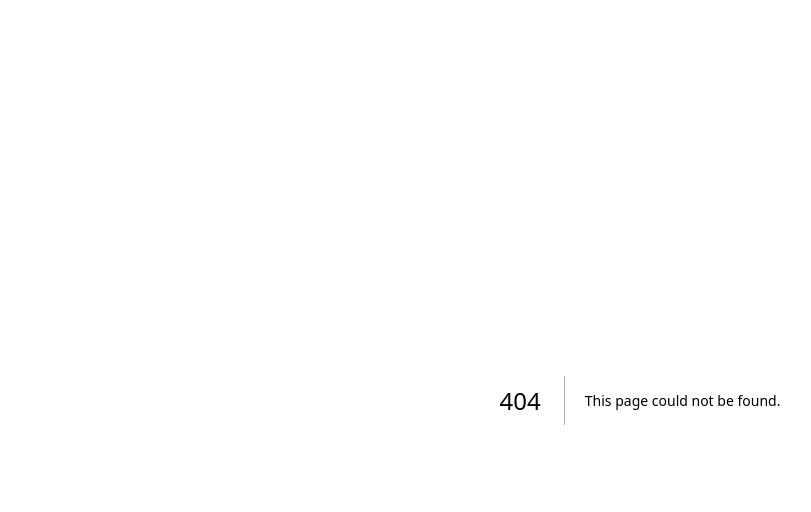
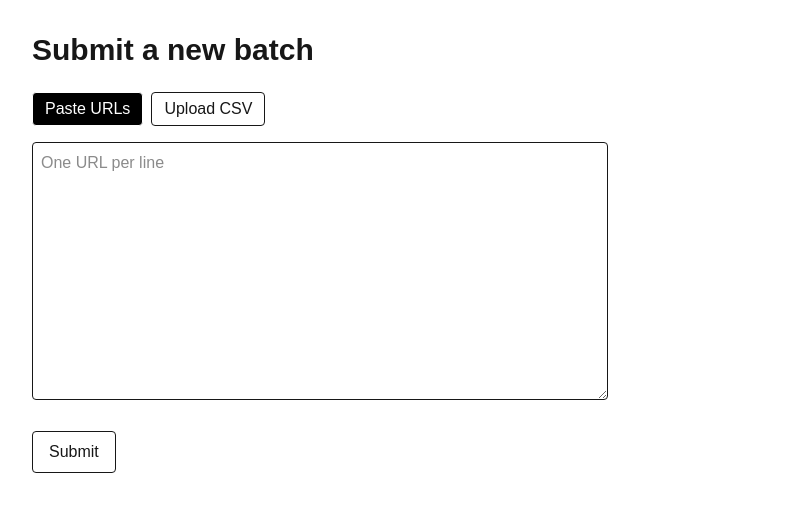
Before and after one commit to Biraj010/URL-Health-Checker, a Next.js app in the folder apps/web/: page /batches/new in a window 1280 px wide. Before the commit this address had no page. Shown: the top 512 px of the page, without its empty margins (0-811 px from the left). Built offline with nearby package versions, Linux system fonts and the light colour scheme.

Commit message:
page added with form and csv upload

```diff
--- /dev/null
+++ b/apps/web/src/app/batches/new/page.tsx
@@ -0,0 +1,73 @@
+"use client";
+
+import { useState } from "react";
+
+type Mode = "paste" | "csv";
+
+export default function NewBatchPage() {
+  const [mode, setMode] = useState<Mode>("paste");
+  const [pastedUrls, setPastedUrls] = useState<string>("");
+  const [csvFile, setCsvFile] = useState<File | null>(null);
+
+  function handleSubmit() {
+    // Placeholder only — no parsing, validation, or API call yet.
+    if (mode === "paste") {
+      console.log("mode: paste", "input:", pastedUrls);
+    } else {
+      console.log("mode: csv", "file:", csvFile?.name ?? null);
+    }
+  }
+
+  return (
+    <div className="min-h-screen p-8">
+      <h1 className="text-3xl font-semibold">Submit a new batch</h1>
+
+      <div className="mt-6 flex gap-2">
+        <button
+          type="button"
+          onClick={() => setMode("paste")}
+          className={`rounded border px-3 py-1 ${
+            mode === "paste" ? "bg-black text-white" : ""
+          }`}
+        >
+          Paste URLs
+        </button>
+        <button
+          type="button"
+          onClick={() => setMode("csv")}
+          className={`rounded border px-3 py-1 ${
+            mode === "csv" ? "bg-black text-white" : ""
+          }`}
+        >
+          Upload CSV
+        </button>
+      </div>
+
+      <div className="mt-4">
+        {mode === "paste" ? (
+          <textarea
+            value={pastedUrls}
+            onChange={(e) => setPastedUrls(e.target.value)}
+            placeholder="One URL per line"
+            rows={10}
+            className="w-full max-w-xl rounded border p-2"
+          />
+        ) : (
+          <input
+            type="file"
+            accept=".csv"
+            onChange={(e) => setCsvFile(e.target.files?.[0] ?? null)}
+          />
+        )}
+      </div>
+
+      <button
+        type="button"
+        onClick={handleSubmit}
+        className="mt-6 rounded border px-4 py-2"
+      >
+        Submit
+      </button>
+    </div>
+  );
+}
```
